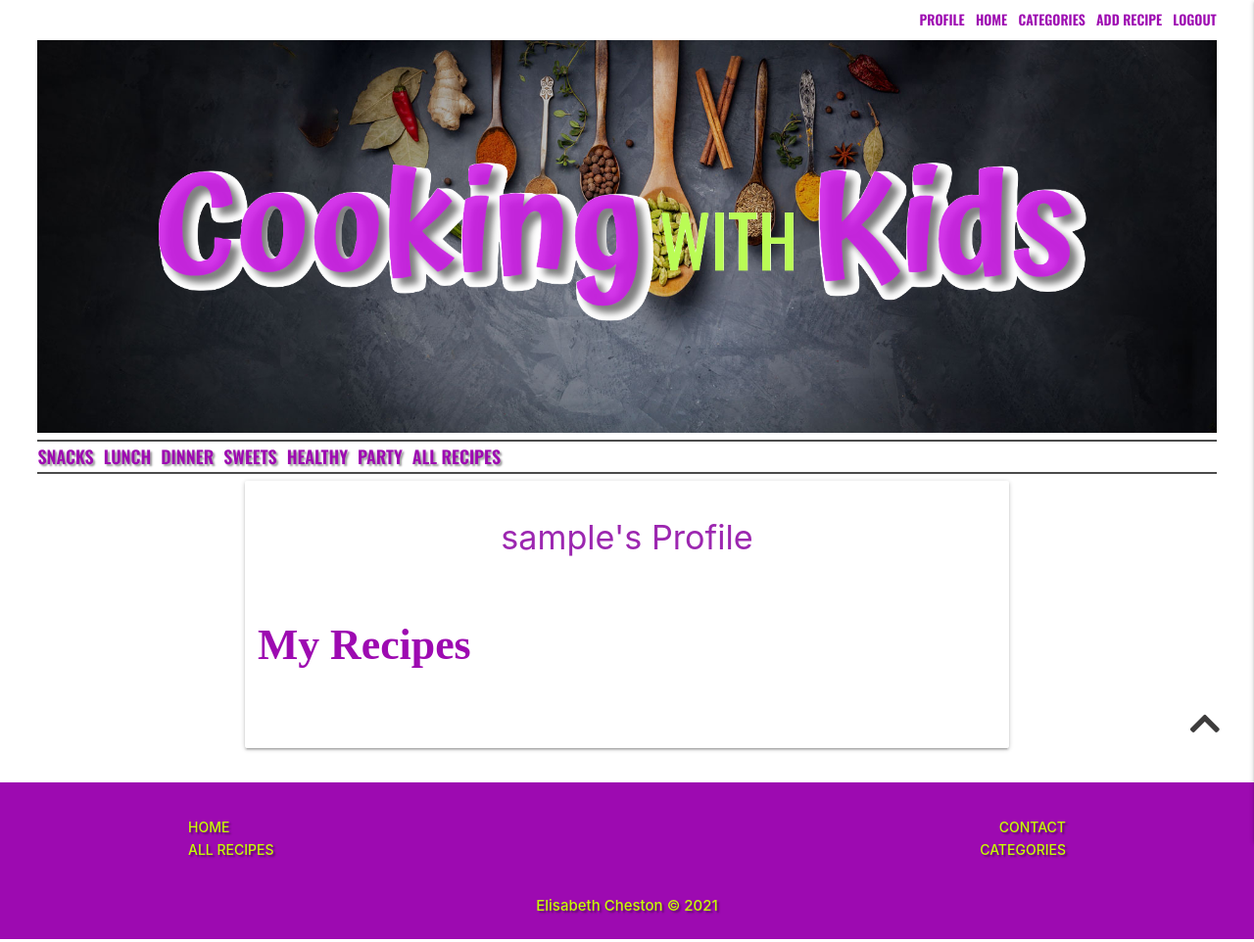
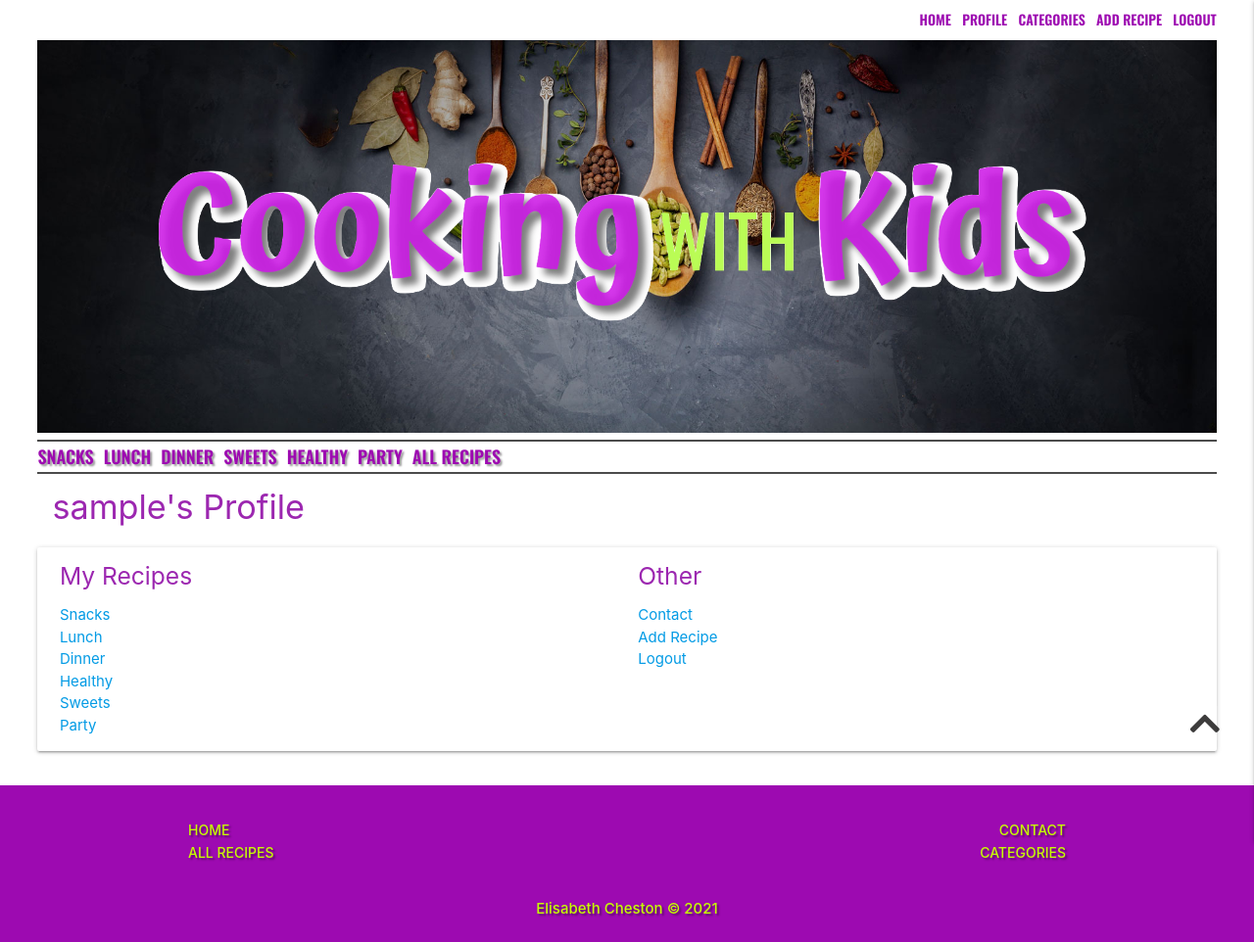
Before and after one commit to ElisabethCheston/KidsCooking, a Flask app: a page that uses templates/base.html in a window 1280 px wide. Shown: the whole page at 98% size. Run offline with Flask 2, Linux system fonts and the light colour scheme; the visitor is signed in with stand-in values (Sample User, id 1); a database or web service that is not in the repository returns one stand-in record (values such as "Sample title"); some libraries are stand-ins or nearby versions; some web fonts are replaced.

Commit message:
Add user links to profile.

```diff
--- a/app.py
+++ b/app.py
@@ -25,6 +25,11 @@ mongo = PyMongo(app)
 def index():
 
     return render_template("index.html")
+
+# ---- Contact ----
+@app.route("/contact")
+def contact():
+    return render_template("contact.html")
 
 # ---- Registration ----
 @app.route("/register", methods=["GET", "POST"])
@@ -101,23 +106,23 @@ def profile(username):
     # if user cookie is untrue return to login
     return redirect(url_for("login"))
 
+
+# ---- RECIPES ----
 # ---- Recipes ----
+@app.route("/recipes", methods=["GET", "POST"])
+def recipes():
+    all_recipes = mongo.db.recipes.find({"category_name": "All Recipes"})
+    print(all_recipes)
+    return render_template("all_recipes.html", all_recipes=all_recipes, page='recipes')
+
 @app.route("/get_recipes")
 def get_recipes():
     recipes = mongo.db.recipes.find()
     return render_template("recipes.html", recipes=recipes)
 
-# ---- Collections ----
-# recipe_coll = mongo.db.recipes
-# category_coll = mongo.db.categories
-
-# ---- Items per Page ----
-per_page = 6
-
 # ---- Add recipes ----
 @app.route("/add_recipe", methods=["GET", "POST"])
 def add_recipe():
-
     if request.method == "POST":
 
         recipe = {
@@ -134,7 +139,6 @@ def add_recipe():
             "tips": request.form.get("tips"),
             "created_by": session["user"]
         }
-
         mongo.db.recipes.insert_one(recipe)
         flash("Recipe Successfully Added")
         return redirect(url_for("get_recipes"))
@@ -142,12 +146,10 @@ def add_recipe():
     categories = mongo.db.categories.find().sort("category_name", 1)
     return render_template("add_recipe.html", categories=categories)
 
-
 # ---- Edit recipes ----
 @app.route("/edit_recipe/<recipe_id>", methods=["GET", "POST"])
 def edit_recipe(recipe_id):
     if request.method == "POST":
-
         submit = {
             "category_name": request.form.get("category_name"),
             "title": request.form.get("title"),
@@ -176,17 +178,15 @@ def delete_recipe(recipe_id):
     flash("Recipe Successfully Deleted")
     return redirect(url_for("get_recipes"))
 
-
 # ---- Recipe by category ----
 @app.route("/get_recipe_by_category/<category>")
 def get_recipes_by_category(category):
     recipe = mongo.db.recipes.find({"category_name": category})
     return render_template("recipes.html", recipe=recipe)
 
-# ---- Contact ----
-@app.route("/contact")
-def contact():
-    return render_template("contact.html")
+
+
+# ---- CATEGORIES ----
 
 # ---- Categories ----
 @app.route("/categories")
@@ -232,13 +232,7 @@ def delete_category(category_id):
     flash("Category Successfully Deleted")
     return redirect(url_for("get_categories"))
 
-
-@app.route("/recipes", methods=["GET", "POST"])
-def recipes():
-    all_recipes = mongo.db.recipes.find({"category_name": "All Recipes"})
-    print(all_recipes)
-    return render_template("all_recipes.html", all_recipes=all_recipes, page='recipes')
-
+# ---- Category names ----
 @app.route("/snacks", methods=["GET", "POST"])
 def snacks():
     snacks_recipes = mongo.db.recipes.find({"category_name": "Snacks"})
--- a/templates/base.html
+++ b/templates/base.html
@@ -27,9 +27,9 @@
             <nav class="navbar navbar-expand-lg">
                 <div class="headnav">
                     {% if session.user %}
+                    <a href="{{ url_for('index') }}" class="small-link headlinks">HOME</a>
                     <a href=" {{ url_for('profile', username=session['user']) }}"
                         class="small-link headlinks">PROFILE</a>
-                    <a href="{{ url_for('index') }}" class="small-link headlinks">HOME</a>
                     <a href="{{ url_for('get_categories') }}" class="small-link headlinks">CATEGORIES</a>
                     <a href="{{ url_for('add_recipe') }}" class="small-link headlinks">ADD RECIPE</a>
                     <a href="{{ url_for('logout') }}" class="small-link headlinks">LOGOUT</a>
--- a/templates/categories.html
+++ b/templates/categories.html
@@ -3,6 +3,7 @@
 
 <!-- <h4 class="left-align purple-text text-shadow">Categories</h4> -->
 
+{% if session.user|lower == "admin"|lower %}
 <h3 class="purple-text text-accent-3 center-align">Manage Categories</h3>
 
     <div class="row">
@@ -27,8 +28,9 @@
                 </div>
             </div>
         {% endfor %}
+
     </div>
-
+{% else %}
 <div class="row center-align">
 
     <div class="category-container col s12 m6">
@@ -81,4 +83,6 @@
 
 </div>
 
+{% endif %}
+
 {% endblock %}
--- a/templates/profile.html
+++ b/templates/profile.html
@@ -3,46 +3,71 @@
 
 <div class="row">
 
-    <div class="col s12 m8 offset-m2">
-        <div class="card-panel">
-            <div>
-                <h4 class="center-align purple-text">
-                    {{ username }}'s Profile
-                </h4>
-            </div>
-            <br>
+    <h4 class="purple-text align-left">
+        {{ username }}'s Profile
+    </h4>
 
-            <!--Display User Recipe-->
-            <section>
-                <div class="row ">
-                    <div class="col-12">
-                        <h3 class="recipe-header">My Recipes</h3>
-                    </div>
-                </div>
-                <div class="row">
-
-                    {% for get_recipes in user_recipes %}
-
-                    <div class="col-12 col-md-6 col-lg-4 recipe-read">
-                        <a href="{{ url_for('get_recipes', recipe_id=recipe._id) }}">
-                            <img class="recipe-img" src="{{ recipe.image}}" alt="recipe">
-                            <p class="recipe-title">{{ recipe.title }}</p>
-                            <div class="add-recipe">
-                                <a class="btn-crud-recipe"
-                                    href="{{ url_for('edit_recipe', recipe_id=recipe._id) }}">Edit
-                                </a>
-                                <a class="btn-crud-recipe"
-                                    href="{{ url_for('delete_recipe', recipe_id=recipe._id) }}">Delete
-                                </a>
-                            </div>
-                        </a>
-                    </div>
-                    {% endfor %}
-                </div>
-            </section>
+    <div class="col s12 card-panel hoverable">
 
 
+        <div class="col s6">
+            {% if session.user %}
+
+            <h5 class="purple-text align-left">My Recipes</h5>
+            <ul>
+                <li class="nav-item">
+                    <a class="nav-link" href="{{ url_for('snacks') }}">Snacks</a>
+                </li>
+                <li class="nav-item">
+                    <a class="nav-link " href="{{url_for ('lunch') }}">Lunch</a>
+                </li>
+                <li class="nav-item">
+                    <a class="nav-link " href="{{url_for ('dinner') }}">Dinner</a>
+                </li>
+                <li class="nav-item">
+                    <a class="nav-link " href="{{url_for ('healthy') }}">Healthy</a>
+                </li>
+                <li class="nav-item">
+                    <a class="nav-link " href="{{ url_for('sweets') }}">Sweets</a>
+                </li>
+                <li class="nav-item">
+                    <a class="nav-link" href="{{ url_for('party') }}">Party</a>
+                </li>
+            </ul>
         </div>
+
+        <div class="col s6">
+            <h5 class="purple-text align-left">Other</h5>
+            <ul>
+                <li class="nav-item">
+                    <a class="nav-link " href="{{url_for ('contact') }}">Contact</a>
+                </li>
+                <li class="nav-item">
+                    <a class="nav-link " href="{{url_for ('add_recipe') }}">Add Recipe</a>
+                </li>
+                <li class="nav-item">
+                    <a class="nav-link " href="{{url_for ('logout') }}">Logout</a>
+                </li>
+                {% if session.user|lower == "admin"|lower %}
+                <li class="nav-item">
+                    <a class="nav-link" href="{{ url_for('profile', username=session['user']) }}">Users</a>
+                </li>
+                <li class="nav-item">
+                    <a class="nav-link" href="{{ url_for('add_category') }}">Add Categories</a>
+                </li>
+                <li class="nav-item">
+                    <a class="nav-link" href="{{ url_for('get_categories') }}">Edit Categories</a>
+                </li>
+                {% endif %}
+
+                {% else %}
+                <li class="nav-item">
+                    <a class="nav-link " href="{{url_for ('login') }}">Login</a>
+                </li>
+                {% endif %}
+            </ul>
+        </div>
+
     </div>
 </div>
 
```
Also changed, not shown: templates/add_recipe.html (+3 -8 lines), templates/edit_recipe.html (+4 -11 lines).
